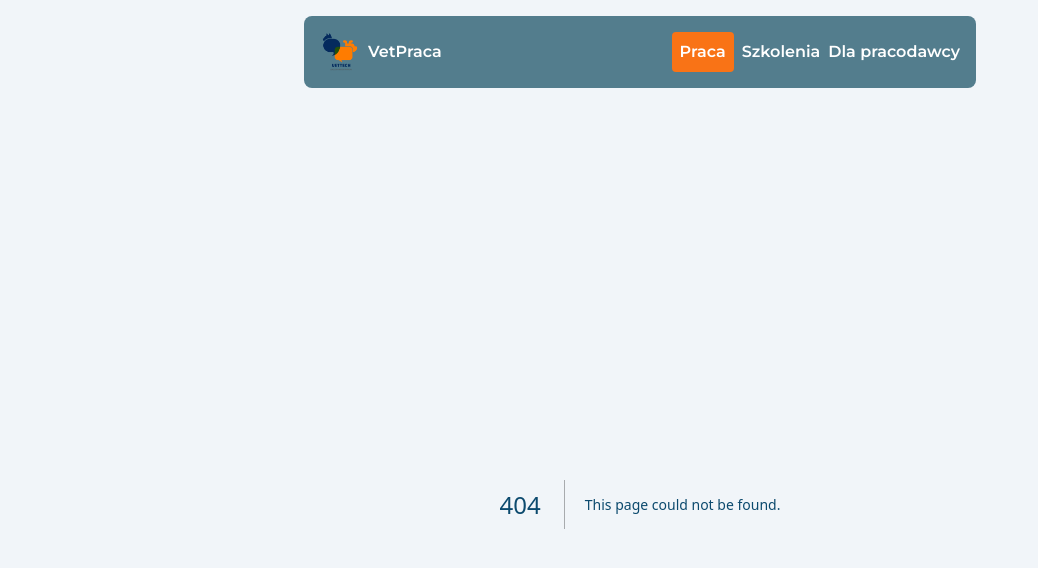
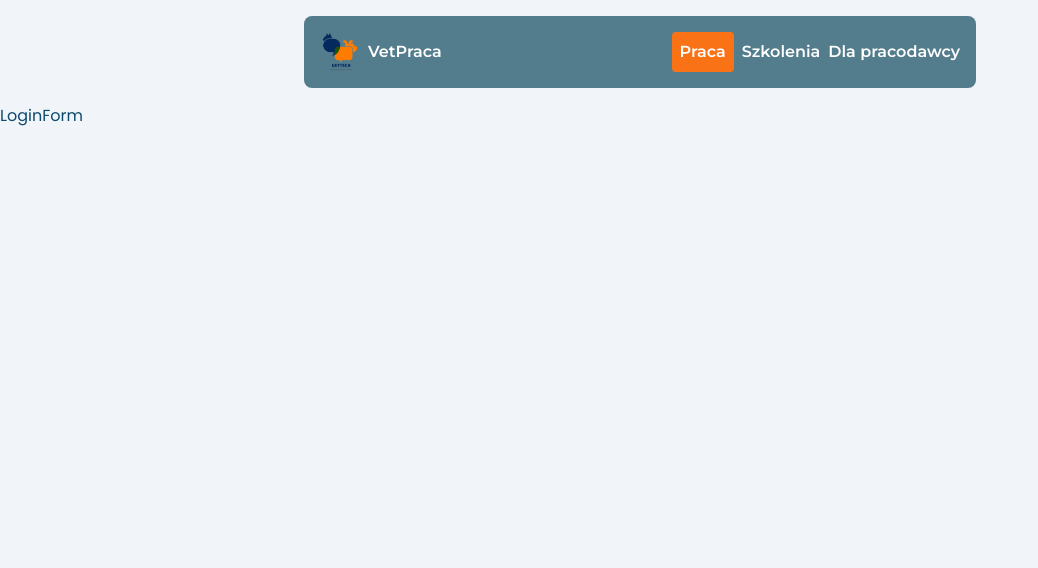
Before and after one commit to lszmytko/jobboard, a Next.js app: page /pracodawca/login in a window 1280 px wide. Before the commit this address had no page. Shown: the top 568 px of the page, without its empty margins (0-1038 px from the left). Built offline with nearby package versions, Linux system fonts and the light colour scheme.

Commit message:
feat(main): create LoginForm component structure

```diff
--- a/src/app/_components/Header/HamburgerMenu/HamburgerMenu.tsx
+++ b/src/app/_components/Header/HamburgerMenu/HamburgerMenu.tsx
@@ -42,7 +42,7 @@ const HamburgerMenu = () => {
           </Link>
         </div>
         <div className="border-y-2 p-1">
-          <Link href="/login/employee">Dla pracodawcy</Link>
+          <Link href="/login/pracodawca">Dla pracodawcy</Link>
         </div>
       </aside>
     </div>
--- a/src/app/_components/Header/Header.tsx
+++ b/src/app/_components/Header/Header.tsx
@@ -23,7 +23,7 @@ const Header = () => {
           <a href="www.vettech.pl" className="trainings hidden sm:block">
             Szkolenia
           </a>
-          <Link href="/login/employee">Dla pracodawcy</Link>
+          <Link href="/login/pracodawca">Dla pracodawcy</Link>
         </div>
       </div>
     </div>
--- /dev/null
+++ b/src/app/pracodawca/login/LoginForm/LoginForm.tsx
@@ -0,0 +1,5 @@
+const LoginForm = () => {
+  return <div>LoginForm</div>;
+};
+
+export default LoginForm;
--- /dev/null
+++ b/src/app/pracodawca/login/LoginForm/index.ts
@@ -0,0 +1 @@
+export { default } from "./LoginForm";
--- /dev/null
+++ b/src/app/pracodawca/login/page.tsx
@@ -0,0 +1,11 @@
+import LoginForm from "./LoginForm";
+
+const EmployeeLogin = () => {
+  return (
+    <div>
+      <LoginForm />
+    </div>
+  );
+};
+
+export default EmployeeLogin;
```
